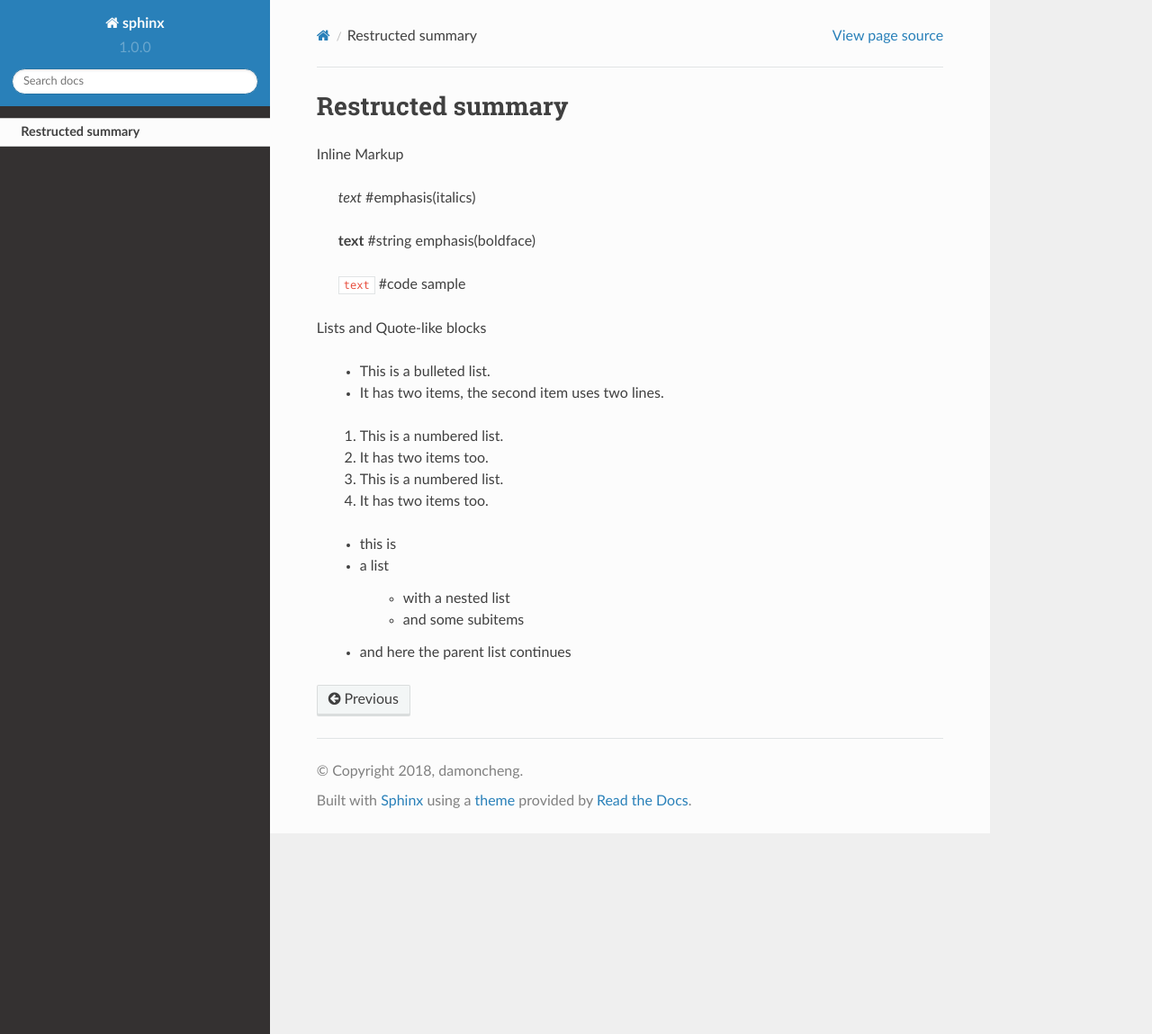
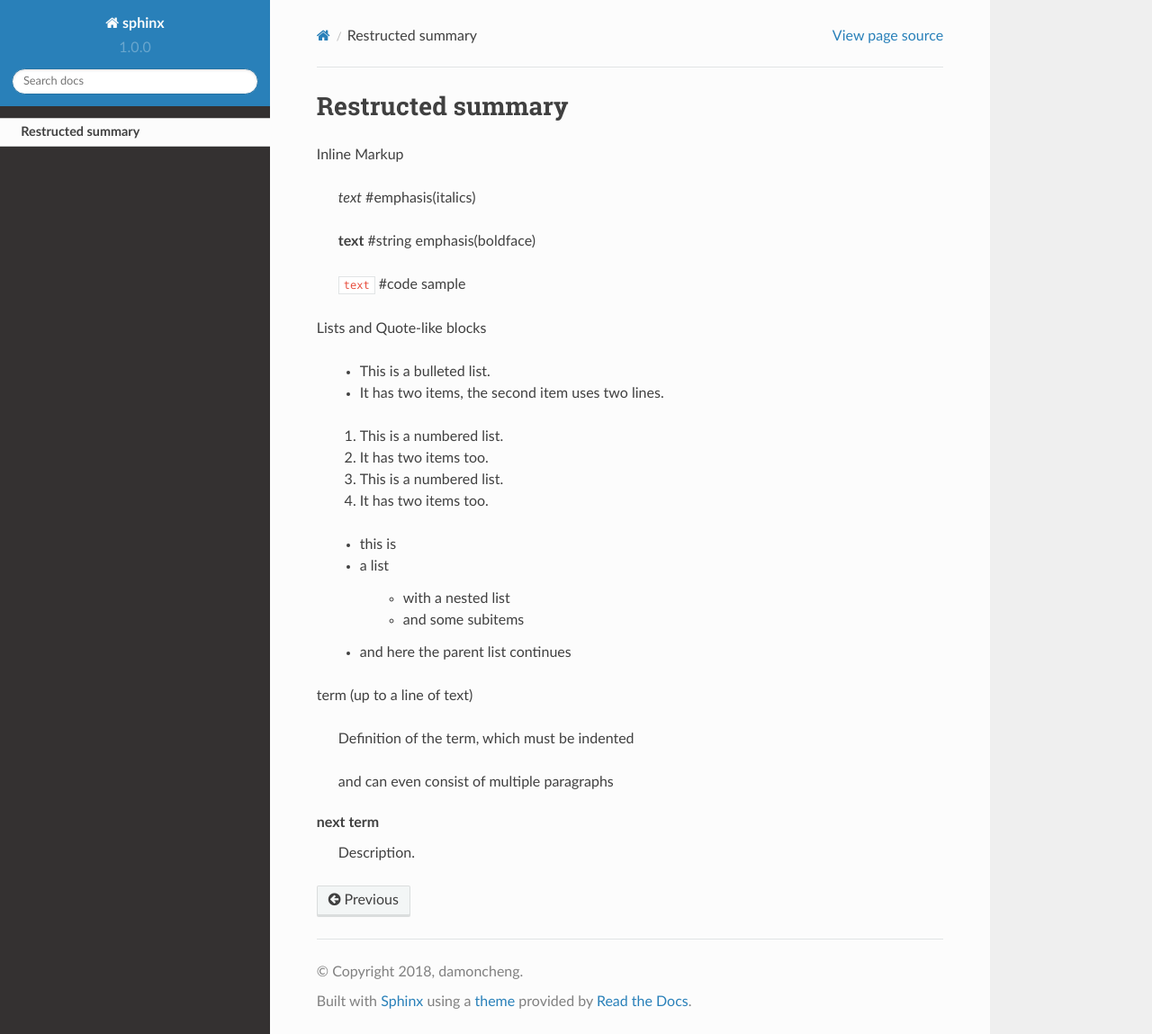
Before and after one commit to damoncheng/Sphinx, a Sphinx documentation site: the page built from source/restructed/restructed.rst, in a window 1280 px wide and 1149 px high. Shown: the whole window at 90% size. Built offline with Sphinx 7.4.7 and the Read the Docs theme 2.0.0, drawn with Linux system fonts in a browser that asks for light colours.

Commit message:
adjust restructed list

```diff
--- a/source/restructed/restructed.rst
+++ b/source/restructed/restructed.rst
@@ -32,3 +32,12 @@
         * and some subitems
 
     * and here the parent list continues
+
+term (up to a line of text)
+
+    Definition of the term, which must be indented
+
+    and can even consist of multiple paragraphs
+
+next term
+    Description.
```
Also changed, not shown: 1 other file.
